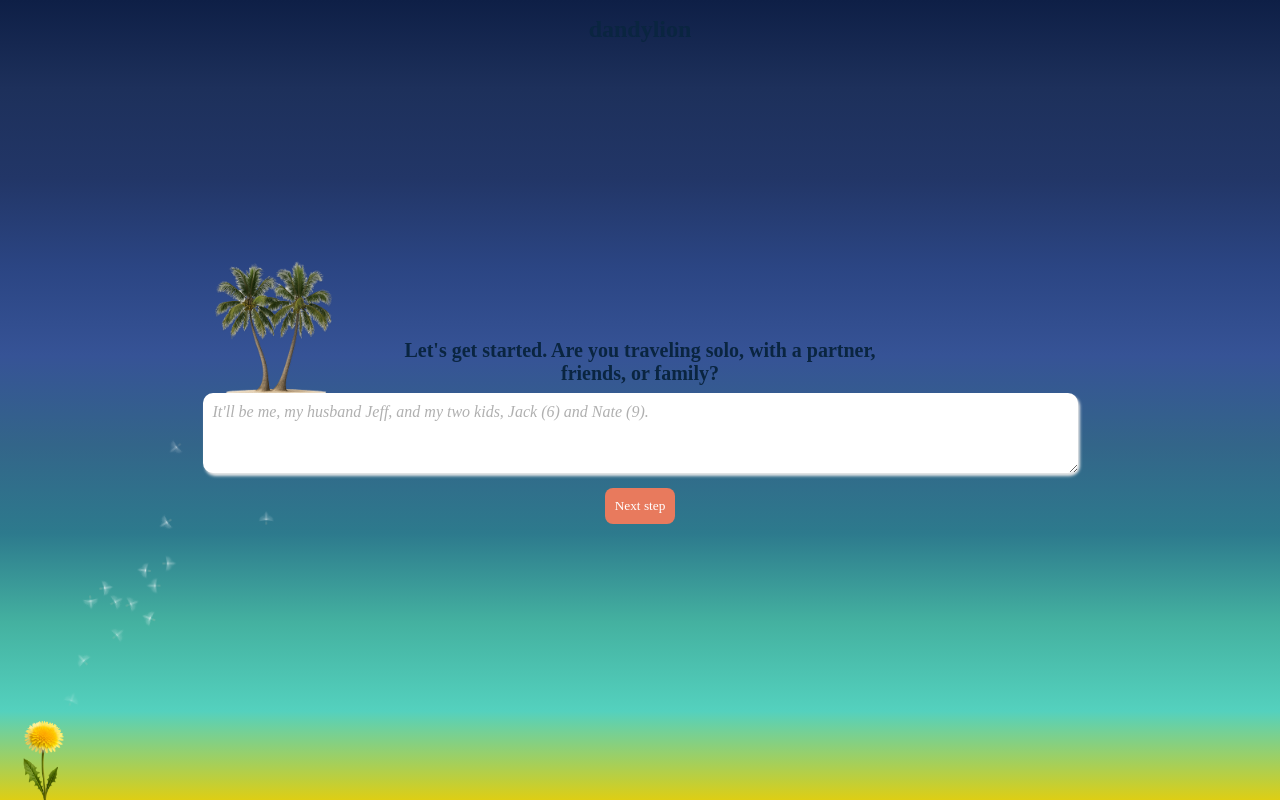
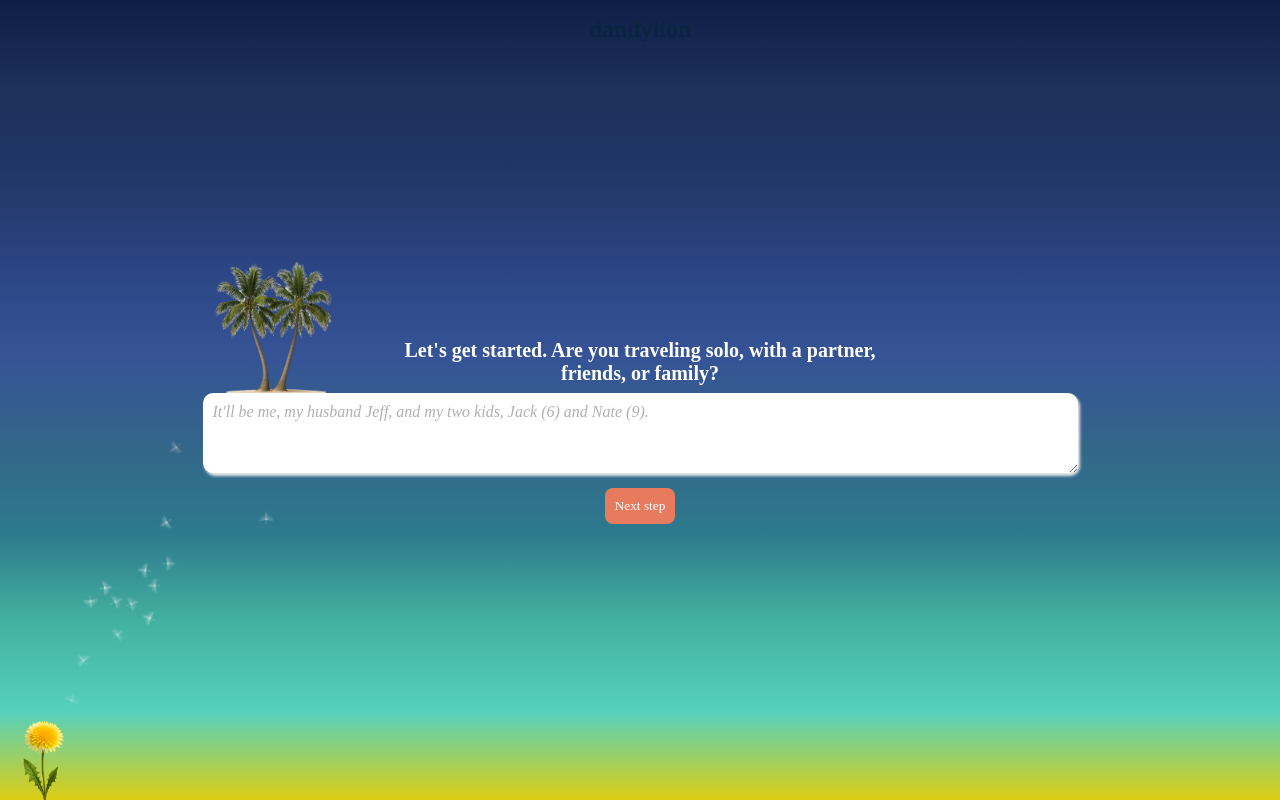
Before and after one commit to tedschu/Dandylion, a React (Vite) app in the folder client/: page /find-destination in a window 1280 px wide. Built offline with nearby package versions, Linux system fonts and the light colour scheme; a web font is replaced by a local one.

Commit message:
testing api routes

```diff
--- a/client/src/components/destinationUnknownPath/Step10_Unknown.tsx
+++ b/client/src/components/destinationUnknownPath/Step10_Unknown.tsx
@@ -25,6 +25,7 @@ function Step10({
 
   const navigate = useNavigate();
 
+  // TODO: SEE IF NAVIGATING TO RESULTS IS CAUSING THE FUNCTION TO DROP
   function handleSubmission() {
     getTripResults();
     navigate("/your-destination-plan");
@@ -65,6 +66,8 @@ function Step10({
         }),
       });
 
+      console.log("Here's the Anthropic response: ", response);
+
       if (!response.ok) {
         const textResponse = await response.text();
         console.error("server response:", textResponse);
@@ -72,6 +75,7 @@ function Step10({
       }
 
       const textData = await response.json();
+      console.log("Here is textData from Antrhopic call:", textData);
 
       // Calls OpenAI API, passing location and overview info from Anthropic response, and user's first name
       // Returns a postcard-style image for the location
--- a/client/src/index.css
+++ b/client/src/index.css
@@ -436,6 +436,7 @@ button {
   z-index: 1;
   text-align: right;
   margin-bottom: 8px;
+  color: white;
 }
 
 /* FORM AND INPUT STYLING */
--- a/client/src/pages/DestinationUnknown.tsx
+++ b/client/src/pages/DestinationUnknown.tsx
@@ -17,7 +17,6 @@ import {
 } from "../types/types";
 import { AnimatePresence, motion } from "motion/react";
 import DandelionSeedsCSS from "../components/DandelionSeedsCSS";
-import dandelion_corner from "../assets/dandelion_corner.png";
 import dandelion_corner_2 from "../assets/dandelion_corner_2.png";
 
 type DestinationUnknownProps = {
@@ -70,6 +69,8 @@ function DestinationUnknown({
       damping: 30,
     },
   };
+
+  console.log(userResponses);
 
   return (
     <>
```
